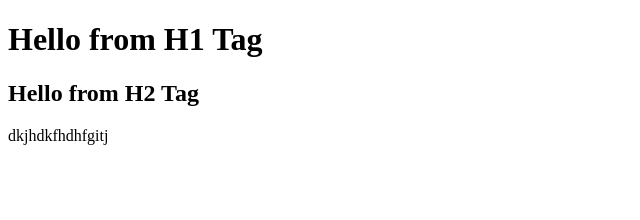
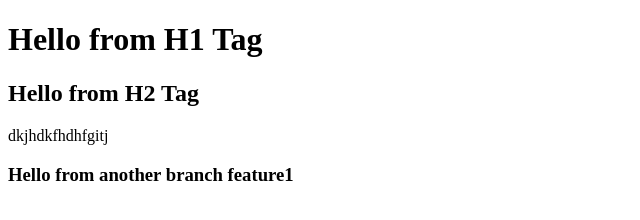
Before and after one commit to RajeshCodingBlck/Git_DemoClass, a plain HTML site: page index.html in a window 1280 px wide. Shown: the whole page, without its empty margins (0-640 px from the left). Drawn offline with Linux system fonts and the light colour scheme.

Commit message:
Kar diya commit aase hi 2

```diff
--- a/index.html
+++ b/index.html
@@ -9,6 +9,6 @@
     <h1>Hello from H1 Tag</h1>
     <h2>Hello from H2 Tag</h2>
 dkjhdkfhdhfgitj
-
+    <h3>Hello from another branch feature1</h3>
 </body>
 </html>
```
